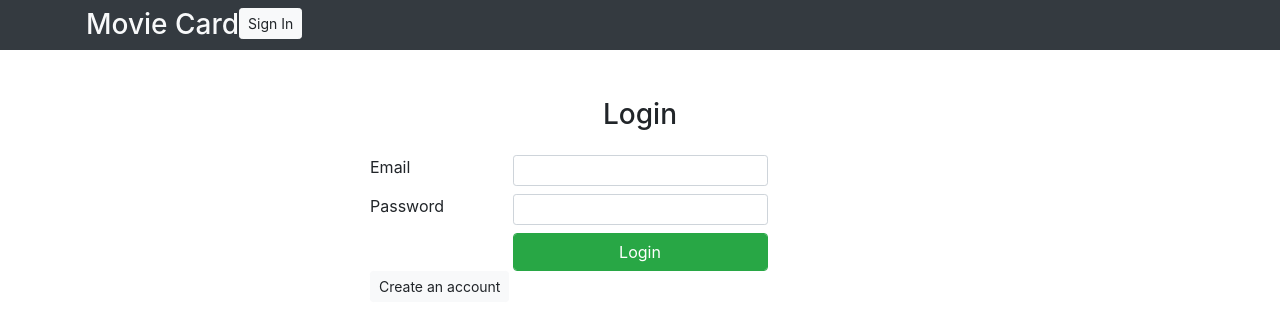
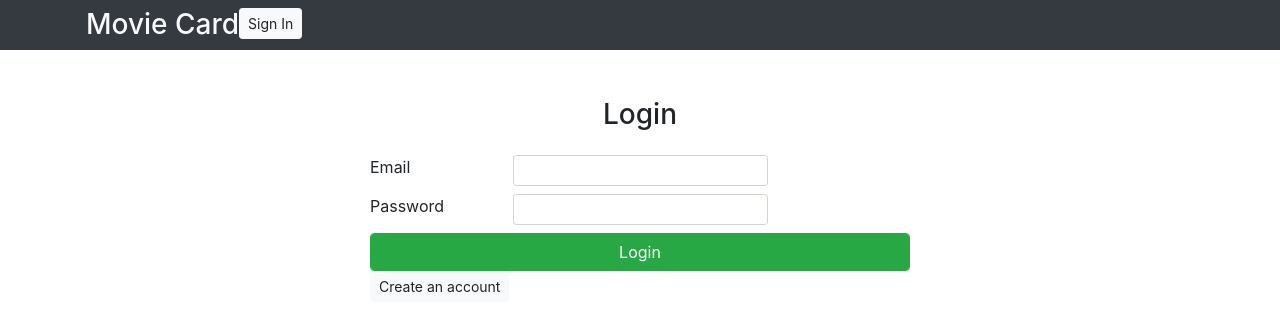
Before and after one commit to lalluprakash2018/moviebooking, a React (Create React App) app: page /signup in a window 1280 px wide. Shown: the top 332 px of the page. Built offline with nearby package versions, Linux system fonts and the light colour scheme.

Commit message:
Update SignUp.js

```diff
--- a/src/components/SignUp.js
+++ b/src/components/SignUp.js
@@ -75,8 +75,7 @@ class SignUp extends Component {
                                     </div>
                                 </div>
                                 <div className="row mt-2">
-                                    <div className="col-3"></div>
-                                    <div className="col-6 text-center">
+                                    <div className="col-12 text-center">
                                         <input type="submit" onClick={this.signin} className="btn btn-success form-control" value="Login" />
                                     </div>
                                 </div>
@@ -94,4 +93,4 @@ class SignUp extends Component {
     }
 }
 
-export default SignUp;
+export default SignUp
```
